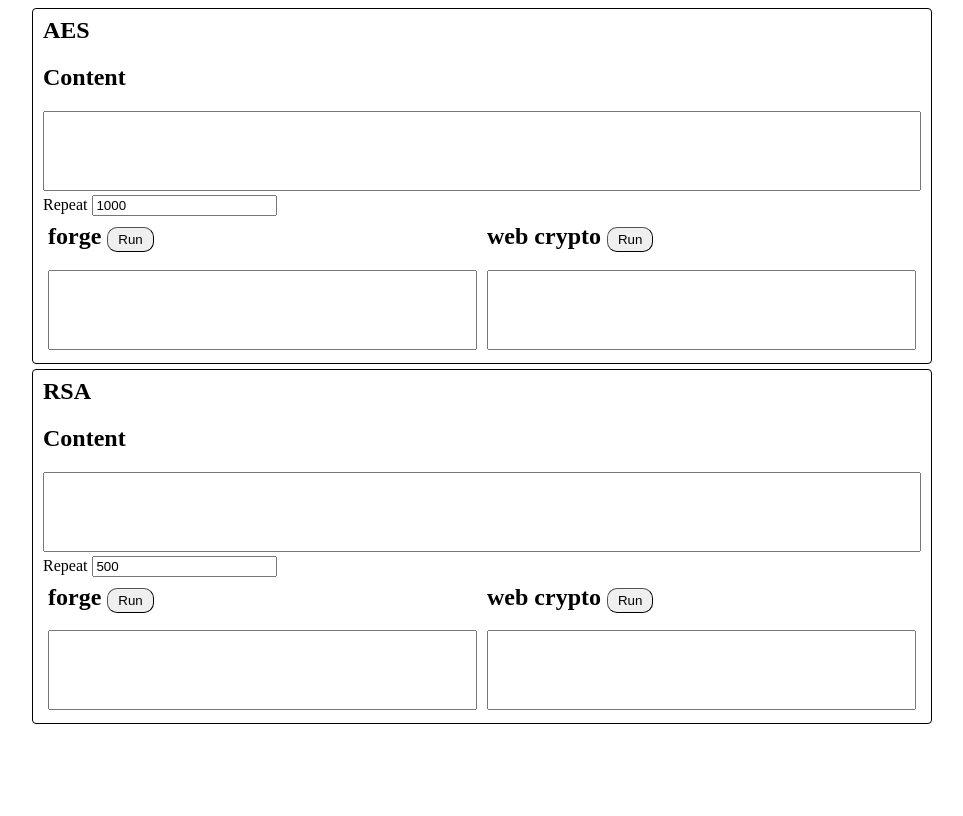
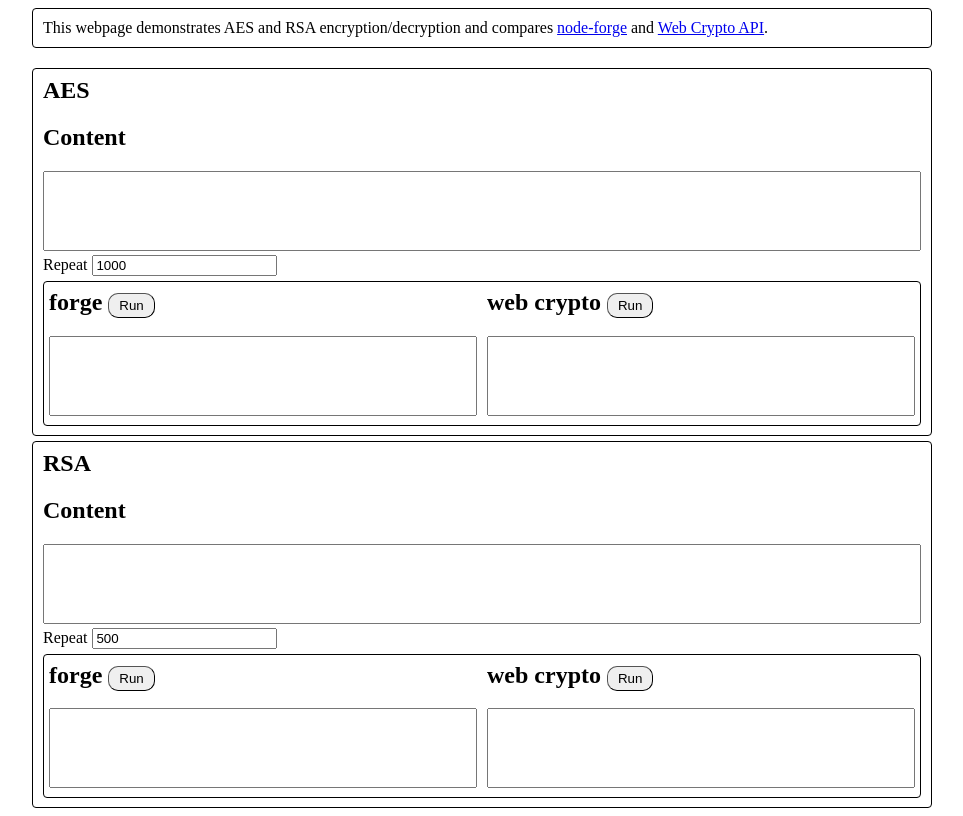
Before and after one commit to dlguswo333/web-crypto-test, a website built with webpack: page src/index.html in a window 1280 px wide. Shown: the whole page, without its empty margins (158-1121 px from the left). Built offline with nearby package versions, Linux system fonts and the light colour scheme.

Commit message:
Add simple heading section in html

```diff
--- a/src/index.html
+++ b/src/index.html
@@ -11,14 +11,22 @@
             box-sizing: border-box;
         }
 
-        .outer-section {
+        section {
             border: 1px solid black;
             margin: 5px;
-            padding: 4px 10px;
             border-radius: 4px;
             max-width: 900px;
             margin-left: auto;
             margin-right: auto;
+        }
+
+        .heading-section {
+            padding: 10px;
+            margin-bottom: 20px;
+        }
+
+        .outer-section {
+            padding: 4px 10px;
         }
 
         .inner-section {
@@ -70,6 +78,9 @@
 </head>
 
 <body>
+    <section class="heading-section">
+        This webpage demonstrates AES and RSA encryption/decryption and compares <a href="https://www.npmjs.com/package/node-forge">node-forge</a> and <a href="https://developer.mozilla.org/en-US/docs/Web/API/Web_Crypto_API">Web Crypto API</a>.
+    </section>
     <section class="outer-section" id="aes">
         <h1>AES</h1>
         <h2>Content</h2>
```
